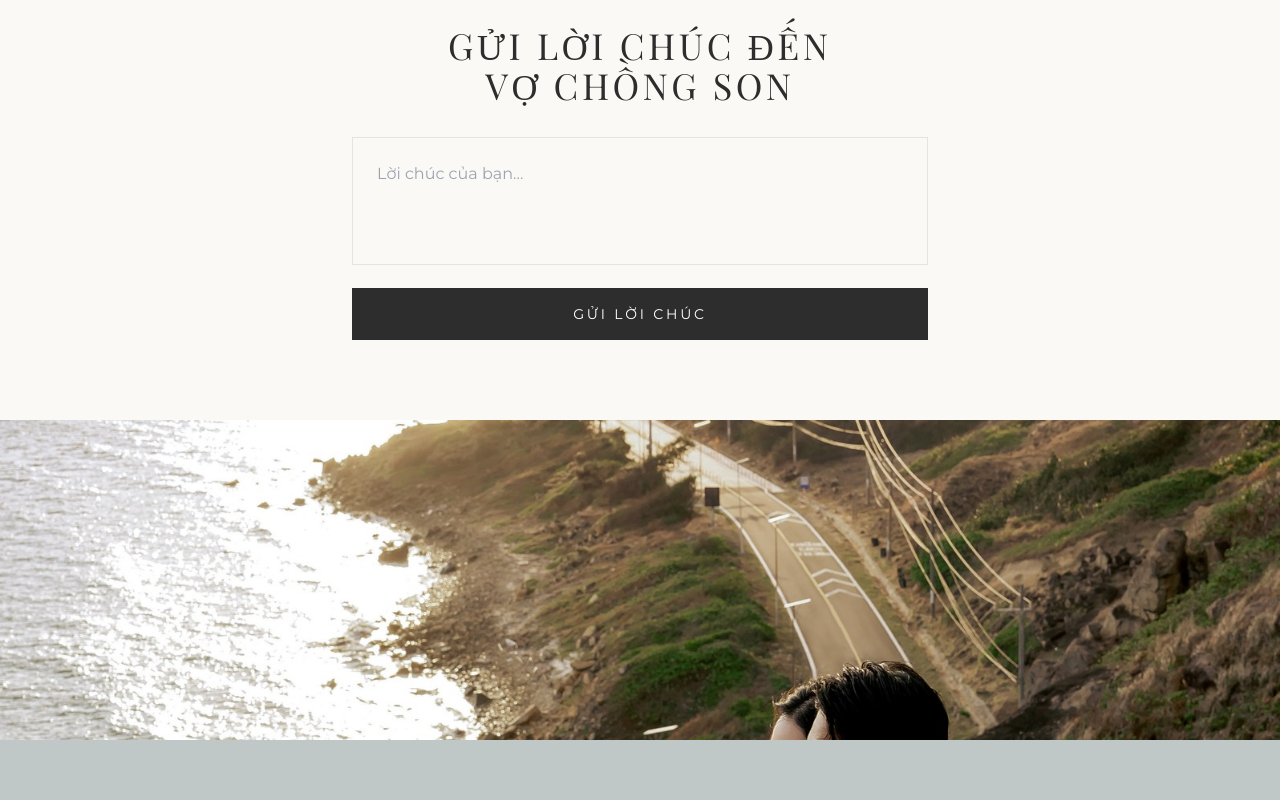
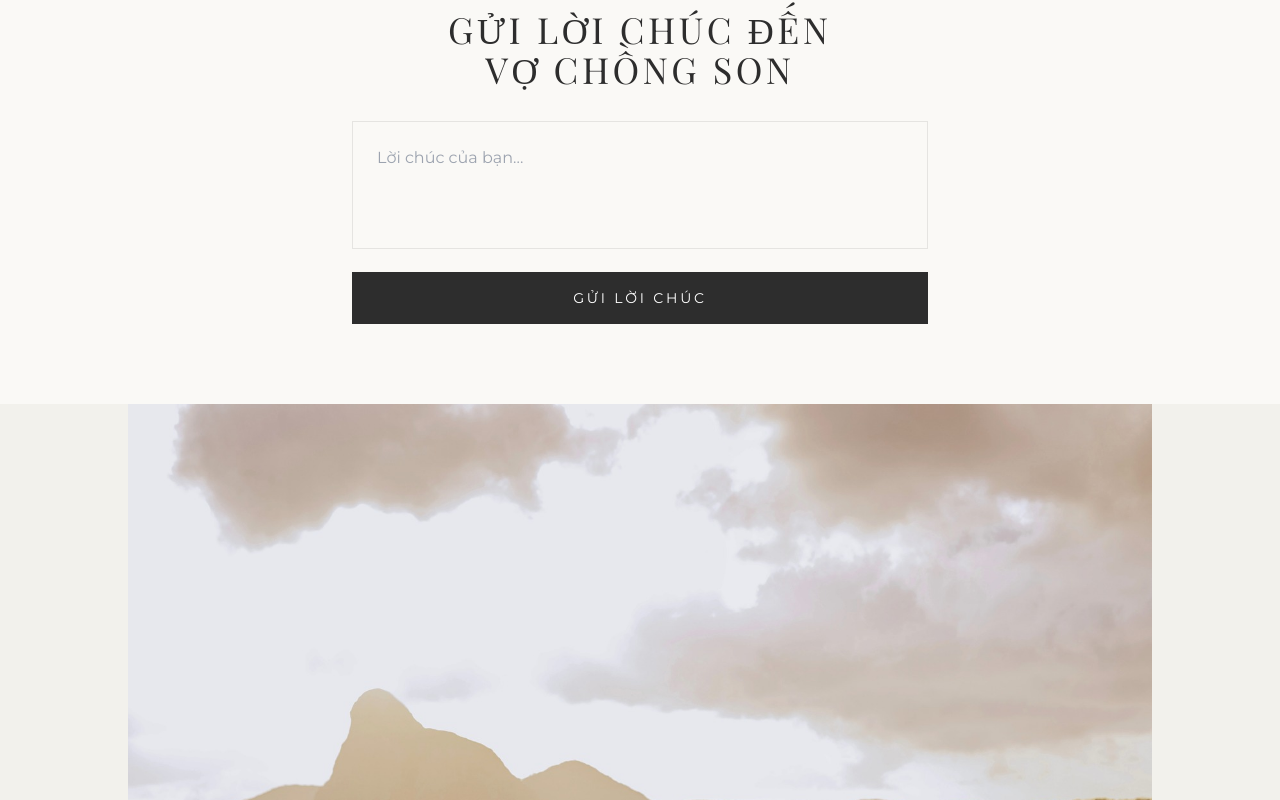
Before and after one commit to hieuthao268/wedding-page, a React (Vite) app: page / in a window 1280 px wide. Shown: the part 2678-3478 px from the top of the page. Built offline with nearby package versions, Linux system fonts and the light colour scheme; a web font is replaced by a local one.

Commit message:
update: large image

```diff
--- a/src/App.jsx
+++ b/src/App.jsx
@@ -72,10 +72,6 @@ function App() {
         </div>
       </Section>
 
-      {/* Timeline Section */}
-      <Section className="bg-beige-dark">
-        <motion.div {...fadeIn} className="text-center mb-16 space-y-4">
-          <h2 className="text-4xl tracking-widest uppercase">Timeline Lễ Cưới</h2>
           <div className="flex flex-col md:flex-row justify-center items-center gap-2 md:gap-4 py-4">
             <span className="text-[10px] tracking-widest uppercase opacity-60">Dresscode</span>
             <div className="flex gap-3 md:gap-2">
@@ -84,6 +80,11 @@ function App() {
               ))}
             </div>
           </div>
+
+      {/* Timeline Section */}
+      <Section className="bg-beige-dark">
+        <motion.div {...fadeIn} className="text-center mb-16 space-y-4">
+          <h2 className="text-4xl tracking-widest uppercase">Timeline Lễ Cưới</h2>
         </motion.div>
 
         <div className="grid md:grid-cols-3 gap-12 relative">
@@ -184,8 +185,12 @@ function App() {
       </Section>
 
       {/* Large Bottom Image */}
-      <div className="h-[30vh] md:h-[40vh] overflow-hidden">
-        <img src="images/dd4c9895c13ae54b8cb11996622c20ca.jpg" alt="Bottom Hero" className="w-full h-full object-cover" />
+      <div className="w-full overflow-hidden flex justify-center bg-beige-dark">
+        <img
+          src="images/dd4c9895c13ae54b8cb11996622c20ca.jpg"
+          alt="Bottom Hero"
+          className="w-full max-w-5xl h-auto object-contain"
+        />
       </div>
 
       {/* Footer */}
```
